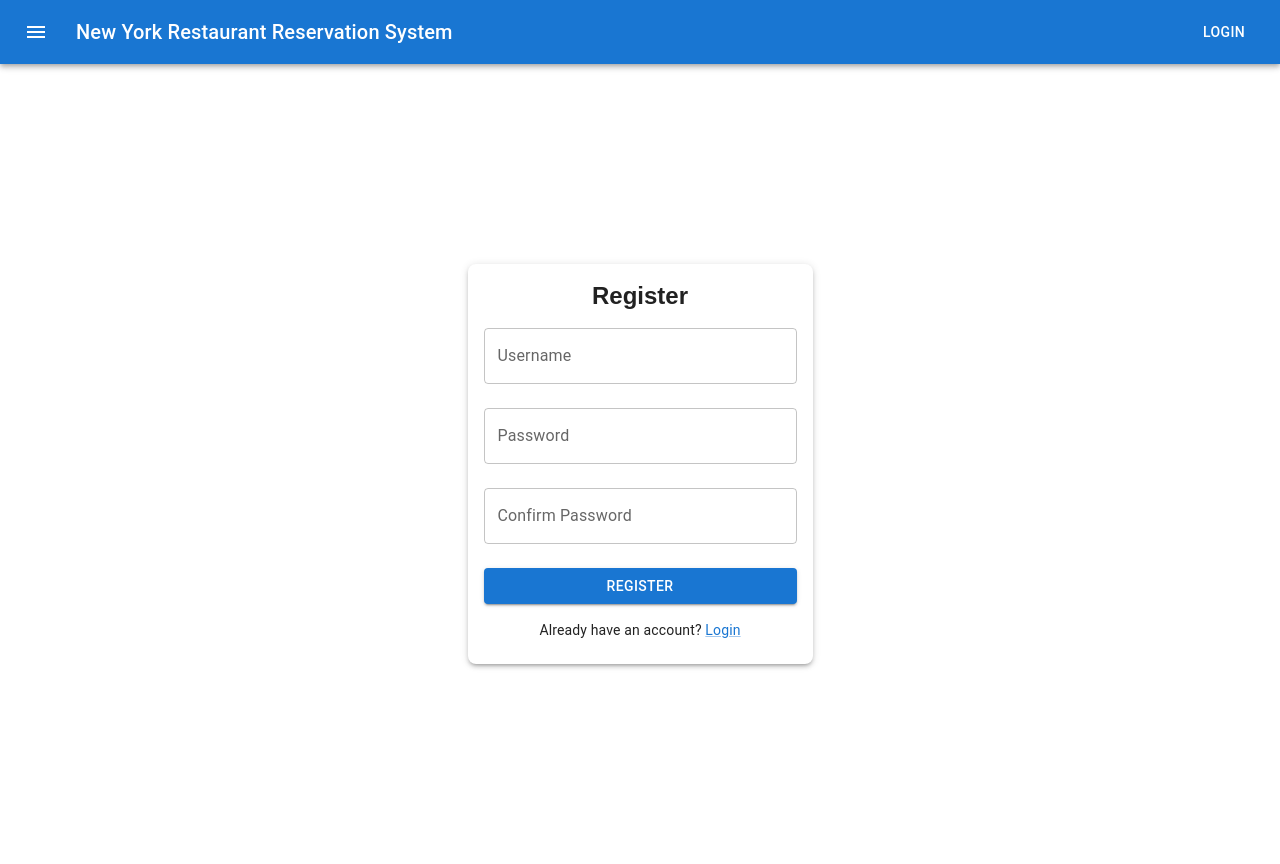
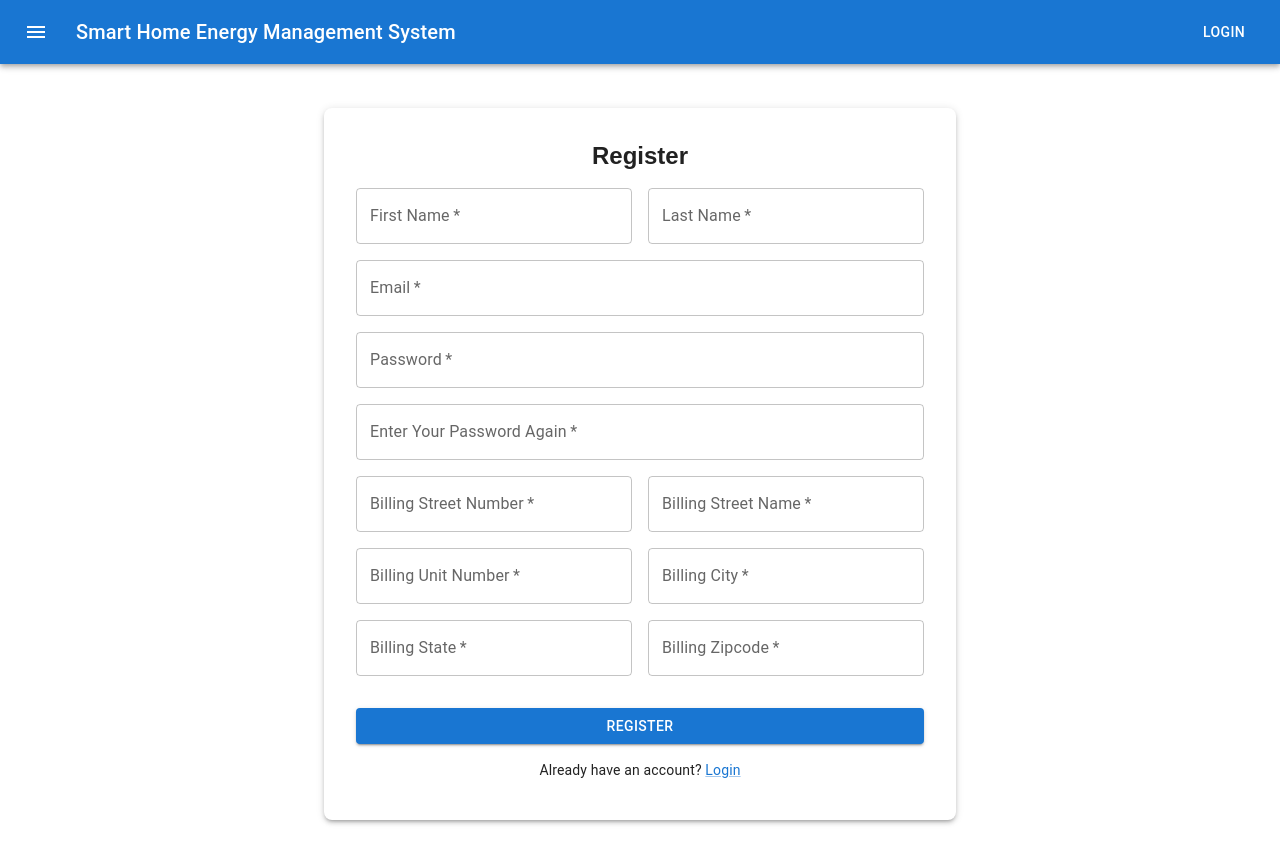
Before and after one commit to yangfan2001/shemsapp, a React (Create React App) app: page /register in a window 1280 px wide. Built offline with nearby package versions, Linux system fonts and the light colour scheme.

Commit message:
login & register function done

```diff
--- a/src/components/loginCard.tsx
+++ b/src/components/loginCard.tsx
@@ -1,61 +1,102 @@
 import React, { useState } from 'react';
 import Card from '@mui/material/Card';
 import CardContent from '@mui/material/CardContent';
+import FormControl from '@mui/material/FormControl';
 import TextField from '@mui/material/TextField';
 import Button from '@mui/material/Button';
 import Typography from '@mui/material/Typography';
 import Link from '@mui/material/Link';
+import Box from '@mui/material/Box';
+import { login } from '../services/customer';
+import { Snackbar, Alert } from '@mui/material';
 
 const LoginCard: React.FC = () => {
-  const [username, setUsername] = useState('');
+  const [email, setEmail] = useState('');
   const [password, setPassword] = useState('');
+  const [error, setError] = useState(false);
+  const [successSnackbar, setSuccessSnackbar] = useState(false);
+  const [failSnackbar, setFailSnackbar] = useState(false);
 
-  const handleLogin = () => {
-    // Handle login logic here
-    console.log(username, password);
+  const handleLogin = async (event: React.FormEvent<HTMLFormElement>) => {
+    event.preventDefault();
+    // check if email and password are empty
+    if (!email || !password) {
+      setError(true);
+      return;
+    }
+    await login(email, password).then((res) => {
+      if (res.status === 200) {
+        const { token } = res.data;
+        sessionStorage.setItem('token', token);
+        console.log(token);
+        setSuccessSnackbar(true);
+        //window.location.href = '/';
+      }
+    }
+    ).catch((err) => {
+      setFailSnackbar(true);
+    });
+
+
+
   };
 
   return (
-    <Card sx={{
-        maxWidth: 345,
-        boxShadow: 3,
-        borderRadius: 2,
-        bgcolor: 'background.paper',
-    }}>
+    <Card sx={{ maxWidth: 345, boxShadow: 3, borderRadius: 2, bgcolor: 'background.paper' }}>
       <CardContent>
-        <Typography variant="h5" component="div"
-        sx={{textAlign:'center', fontFamily: 'Arial',
-            fontWeight: 'bold'}}>
+        <Typography variant="h5" component="div" sx={{ textAlign: 'center', fontFamily: 'Arial', fontWeight: 'bold' }}>
           Log In
         </Typography>
+        <Box component="form" onSubmit={handleLogin} noValidate sx={{ mt: 1 }}>
+          <FormControl fullWidth margin="normal">
             <TextField
-          label="Username"
+              label="Email"
               variant="outlined"
-          fullWidth
-          margin="normal"
-          value={username}
-          onChange={(e) => setUsername(e.target.value)}
+              required
+              value={email}
+              onChange={(e) => setEmail(e.target.value)}
+              error={error && !email}
             />
+          </FormControl>
+          <FormControl fullWidth margin="normal">
             <TextField
               label="Password"
               type="password"
               variant="outlined"
-          fullWidth
-          margin="normal"
+              required
               value={password}
               onChange={(e) => setPassword(e.target.value)}
+              error={error && !password}
             />
+          </FormControl>
           <Button
+            type="submit"
             variant="contained"
             fullWidth
-          onClick={handleLogin}
+            sx={{ mt: 3, mb: 2 }}
           >
             Log In
           </Button>
-        <Typography variant="body2" sx={{ mt: 2, textAlign: 'center' }}>
+          <Typography variant="body2" sx={{ textAlign: 'center' }}>
             Don't have an account? <Link href="/register">Register</Link>
           </Typography>
+        </Box>
       </CardContent>
+
+      <Snackbar anchorOrigin={{ vertical: 'bottom', horizontal: 'center' }}
+        open={successSnackbar} autoHideDuration={1000} onClose={() => { setSuccessSnackbar(false) }}>
+        <Alert onClose={() => { setSuccessSnackbar(false) }} severity="success" sx={{ width: '100%' }}>
+          Login Success!
+        </Alert>
+      </Snackbar>
+
+      <Snackbar anchorOrigin={{ vertical: 'bottom', horizontal: 'center' }}
+        open={failSnackbar} autoHideDuration={5000} onClose={() => { setFailSnackbar(false) }}>
+        <Alert onClose={() => { setFailSnackbar(false) }} severity="error" sx={{ width: '100%' }}>
+          Invalid email or password!
+        </Alert>
+      </Snackbar>
+
     </Card>
   );
 };
--- a/src/components/registerCard.tsx
+++ b/src/components/registerCard.tsx
@@ -5,72 +5,141 @@ import TextField from '@mui/material/TextField';
 import Button from '@mui/material/Button';
 import Typography from '@mui/material/Typography';
 import Link from '@mui/material/Link';
+import Grid from '@mui/material/Grid';
+import { Snackbar,Alert } from '@mui/material';
+import { register } from '../services/customer';
 
 const RegisterCard: React.FC = () => {
-  const [username, setUsername] = useState('');
+  const [firstName, setFirstName] = useState('');
+  const [lastName, setLastName] = useState('');
+  const [email, setEmail] = useState('');
+  const [rePassword, setRePassword] = useState(''); // [1
   const [password, setPassword] = useState('');
-  const [confirmPassword, setConfirmPassword] = useState('');
+  const [billingStreetNum, setBillingStreetNum] = useState('');
+  const [billingStreetName, setBillingStreetName] = useState('');
+  const [billingUnitNumber, setBillingUnitNumber] = useState('');
+  const [billingCity, setBillingCity] = useState('');
+  const [billingState, setBillingState] = useState('');
+  const [billingZipcode, setBillingZipcode] = useState('');
+  const [errorInfo, setErrorInfo] = useState('');
+  const [successSnackbar, setSuccessSnackbar] = useState(false);
+  const [failSnackbar, setFailSnackbar] = useState(false);
 
-  const handleRegister = () => {
-    if (password !== confirmPassword) {
-      alert('Passwords do not match');
+  const handleRegister = async(event: React.FormEvent<HTMLFormElement>) => {
+    event.preventDefault();
+    // check if password and rePassword are the same
+    if (password !== rePassword) {
+      setErrorInfo('Password does not match');
+      setFailSnackbar(true);
       return;
     }
-    // Handle register logic here
-    console.log(username, password, confirmPassword);
+    // check if Steet Number is a number
+    if (isNaN(Number(billingStreetNum))) {
+      setErrorInfo('Street Number must be a number');
+      setFailSnackbar(true);
+      return;
+    }
+    // check if Zipcode is a number and has 5 digits
+    if (isNaN(Number(billingZipcode)) || billingZipcode.length !== 5) {
+      setErrorInfo('Zipcode must be a 5-digit number');
+      setFailSnackbar(true);
+      return;
+    }
+    // register login
+    const registerInfo = {
+      firstName,
+      lastName,
+      email,
+      password,
+      billingStreetNum: Number(billingStreetNum) || 0, // Set a default value of 0 if billingStreetNum is undefined
+      billingStreetName,
+      billingUnitNumber,
+      billingCity,
+      billingState,
+      billingZipcode
+    };
+    await register(registerInfo).then((res) => {
+      if (res.status === 201) {
+        setSuccessSnackbar(true);
+        window.location.href = '/login';
+      }
+    }).catch((err) => {
+      setErrorInfo(err.response.data.message);
+      setFailSnackbar(true);
+    });
   };
 
   return (
-    <Card sx={{
-        maxWidth: 345,
-        boxShadow: 3,
-        borderRadius: 2,
-        bgcolor: 'background.paper',
-    }}>
+    <Card sx={{ maxWidth: 600, boxShadow: 3, borderRadius: 2, bgcolor: 'background.paper', padding: 2 }}>
       <CardContent>
-        <Typography variant="h5" component="div"
-        sx={{textAlign:'center', fontFamily: 'Arial',
-            fontWeight: 'bold'}}>
+        <Typography variant="h5" component="div" sx={{ textAlign: 'center', fontFamily: 'Arial', fontWeight: 'bold', mb: 2 }}>
           Register
         </Typography>
-        <TextField
-          label="Username"
-          variant="outlined"
-          fullWidth
-          margin="normal"
-          value={username}
-          onChange={(e) => setUsername(e.target.value)}
-        />
-        <TextField
-          label="Password"
-          type="password"
-          variant="outlined"
-          fullWidth
-          margin="normal"
-          value={password}
-          onChange={(e) => setPassword(e.target.value)}
-        />
-        <TextField
-          label="Confirm Password"
-          type="password"
-          variant="outlined"
-          fullWidth
-          margin="normal"
-          value={confirmPassword}
-          onChange={(e) => setConfirmPassword(e.target.value)}
-        />
-        <Button
-          variant="contained"
-          fullWidth
-          onClick={handleRegister}
-          sx={{ mt: 2 }}
-        >
-          Register
-        </Button>
+        <form onSubmit={handleRegister}>
+          <Grid container spacing={2}>
+            <Grid item xs={12} sm={6}>
+              <TextField label="First Name" variant="outlined" fullWidth value={firstName} onChange={(e) => setFirstName(e.target.value)} required />
+            </Grid>
+            <Grid item xs={12} sm={6}>
+              <TextField label="Last Name" variant="outlined" fullWidth value={lastName} onChange={(e) => setLastName(e.target.value)} required />
+            </Grid>
+            <Grid item xs={12}>
+              <TextField label="Email" variant="outlined" fullWidth value={email} onChange={(e) => setEmail(e.target.value)} required />
+            </Grid>
+
+            <Grid item xs={12}>
+              <TextField label="Password" type="password" variant="outlined" fullWidth value={password} onChange={(e) => setPassword(e.target.value)} required />
+            </Grid>
+
+            <Grid item xs={12}>
+              <TextField label="Enter Your Password Again" type="password" variant="outlined" fullWidth value={rePassword} onChange={(e) => setRePassword(e.target.value)} required />
+            </Grid>
+
+
+            <Grid item xs={12} sm={6}>
+              <TextField label="Billing Street Number" variant="outlined" fullWidth value={billingStreetNum} onChange={(e) => setBillingStreetNum(e.target.value)} required />
+            </Grid>
+            <Grid item xs={12} sm={6}>
+              <TextField label="Billing Street Name" variant="outlined" fullWidth value={billingStreetName} onChange={(e) => setBillingStreetName(e.target.value)} required />
+            </Grid>
+            <Grid item xs={12} sm={6}>
+              <TextField label="Billing Unit Number" variant="outlined" fullWidth value={billingUnitNumber} onChange={(e) => setBillingUnitNumber(e.target.value)} required />
+            </Grid>
+            <Grid item xs={12} sm={6}>
+              <TextField label="Billing City" variant="outlined" fullWidth value={billingCity} onChange={(e) => setBillingCity(e.target.value)} required />
+            </Grid>
+            <Grid item xs={12} sm={6}>
+              <TextField label="Billing State" variant="outlined" fullWidth value={billingState} onChange={(e) => setBillingState(e.target.value)} required />
+            </Grid>
+            <Grid item xs={12} sm={6}>
+              <TextField label="Billing Zipcode" variant="outlined" fullWidth value={billingZipcode} onChange={(e) => setBillingZipcode(e.target.value)} required />
+            </Grid>
+            <Grid item xs={12}>
+              <Button type="submit" variant="contained" fullWidth sx={{ mt: 2 }}>
+                Register
+              </Button>
+            </Grid>
+          </Grid>
+        </form>
         <Typography variant="body2" sx={{ mt: 2, textAlign: 'center' }}>
           Already have an account? <Link href="/login">Login</Link>
         </Typography>
       </CardContent>
+
+      <Snackbar anchorOrigin={{ vertical: 'bottom', horizontal: 'center' }}
+        open={successSnackbar} autoHideDuration={1000} onClose={() => { setSuccessSnackbar(false) }}>
+        <Alert onClose={() => { setSuccessSnackbar(false) }} severity="success" sx={{ width: '100%' }}>
+          Register Success!
+        </Alert>
+      </Snackbar>
+
+      <Snackbar anchorOrigin={{ vertical: 'bottom', horizontal: 'center' }}
+        open={failSnackbar} autoHideDuration={5000} onClose={() => { setFailSnackbar(false) }}>
+        <Alert onClose={() => { setFailSnackbar(false) }} severity="error" sx={{ width: '100%' }}>
+          {errorInfo}
+        </Alert>
+      </Snackbar>
+
     </Card>
   );
 };
--- /dev/null
+++ b/src/constants.ts
@@ -0,0 +1,5 @@
+const ENDPOINT_URL = 'http://127.0.0.1:5000';
+export default {
+    ENDPOINT_URL: ENDPOINT_URL,
+    ENDPOINT_AUTH_URL: `${ENDPOINT_URL}/auth`
+}
--- a/src/layouts/navbar/Navbar.tsx
+++ b/src/layouts/navbar/Navbar.tsx
@@ -24,7 +24,7 @@ export default function ButtonAppBar() {
             <MenuIcon />
           </IconButton>
           <Typography variant="h6" component="div" sx={{ flexGrow: 1 }}>
-            New York Restaurant Reservation System
+            Smart Home Energy Management System
           </Typography>
           <Button color="inherit" onClick={()=>
             navigate("/login")
--- /dev/null
+++ b/src/services/customer.ts
@@ -0,0 +1,48 @@
+import constants from '../constants';
+import axios from 'axios';
+
+export const login = async (email: string, password: string) => {
+    return await axios.post(`${constants.ENDPOINT_AUTH_URL}/login`, { email, password });
+}
+
+
+type RegisterData = {
+    firstName: string;
+    lastName: string;
+    email: string;
+    password: string;
+    billingStreetNum: number;
+    billingStreetName: string;
+    billingUnitNumber: string;
+    billingCity: string;
+    billingState: string;
+    billingZipcode: string;
+  };
+
+export const register = async ({
+    firstName,
+    lastName,
+    email,
+    password,
+    billingStreetNum,
+    billingStreetName,
+    billingUnitNumber,
+    billingCity,
+    billingState,
+    billingZipcode
+  }: RegisterData) => {
+    const params = {
+      first_name: firstName,
+      last_name: lastName,
+      email: email,
+      password: password,
+      billing_street_num: billingStreetNum,
+      billing_street_name: billingStreetName,
+      billing_unit_number: billingUnitNumber,
+      billing_city: billingCity,
+      billing_state: billingState,
+      billing_zipcode: billingZipcode
+    };
+
+    return axios.post(`${constants.ENDPOINT_AUTH_URL}/register`, params);
+  };
--- a/src/services/endpoint.js
+++ /dev/null
@@ -1,3 +0,0 @@
-export default {
-    API_ENDPOINT: 'https://api.themoviedb.org/3',
-}
```
Lines whose indentation alone changed are shown as unchanged.
